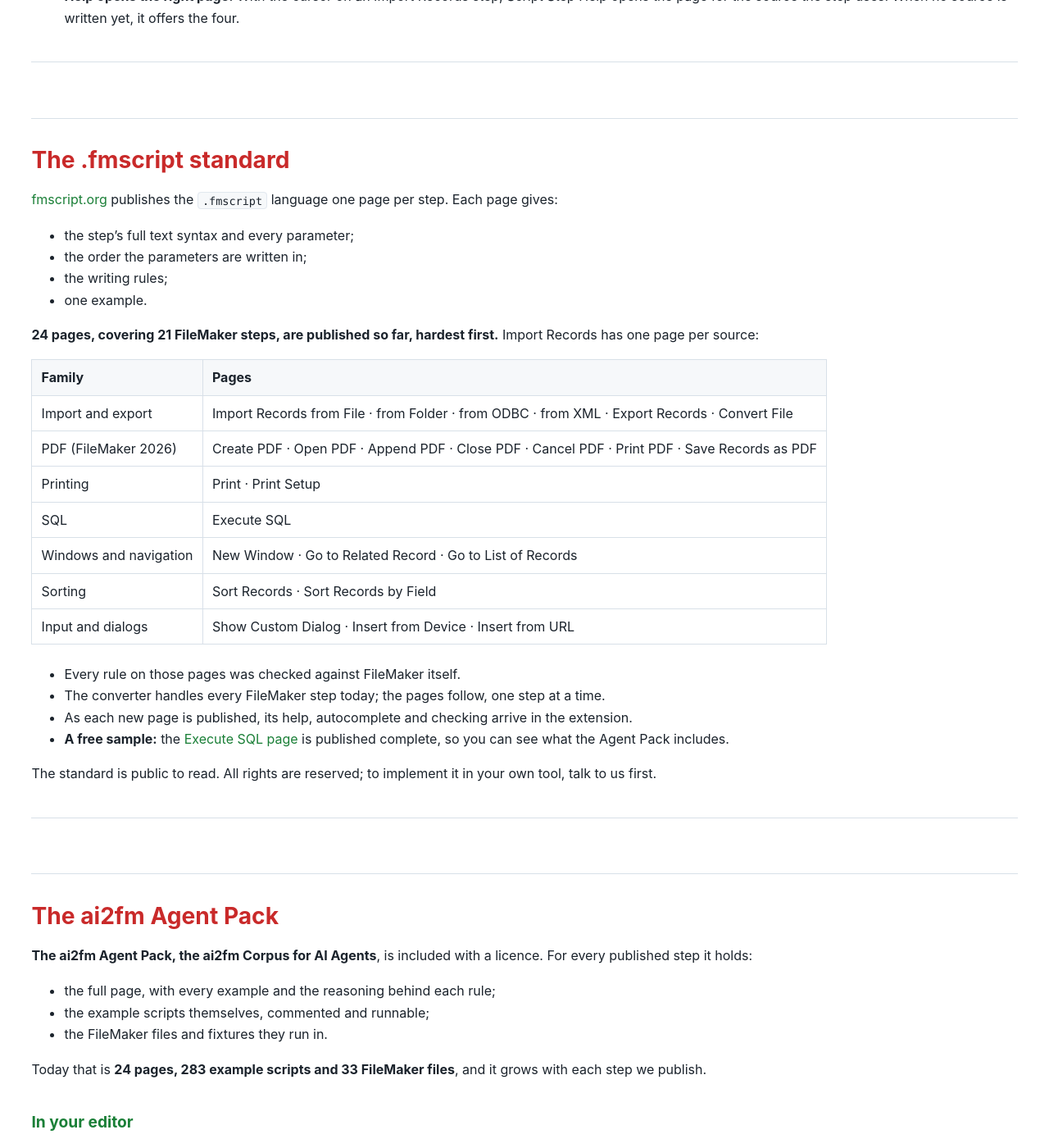
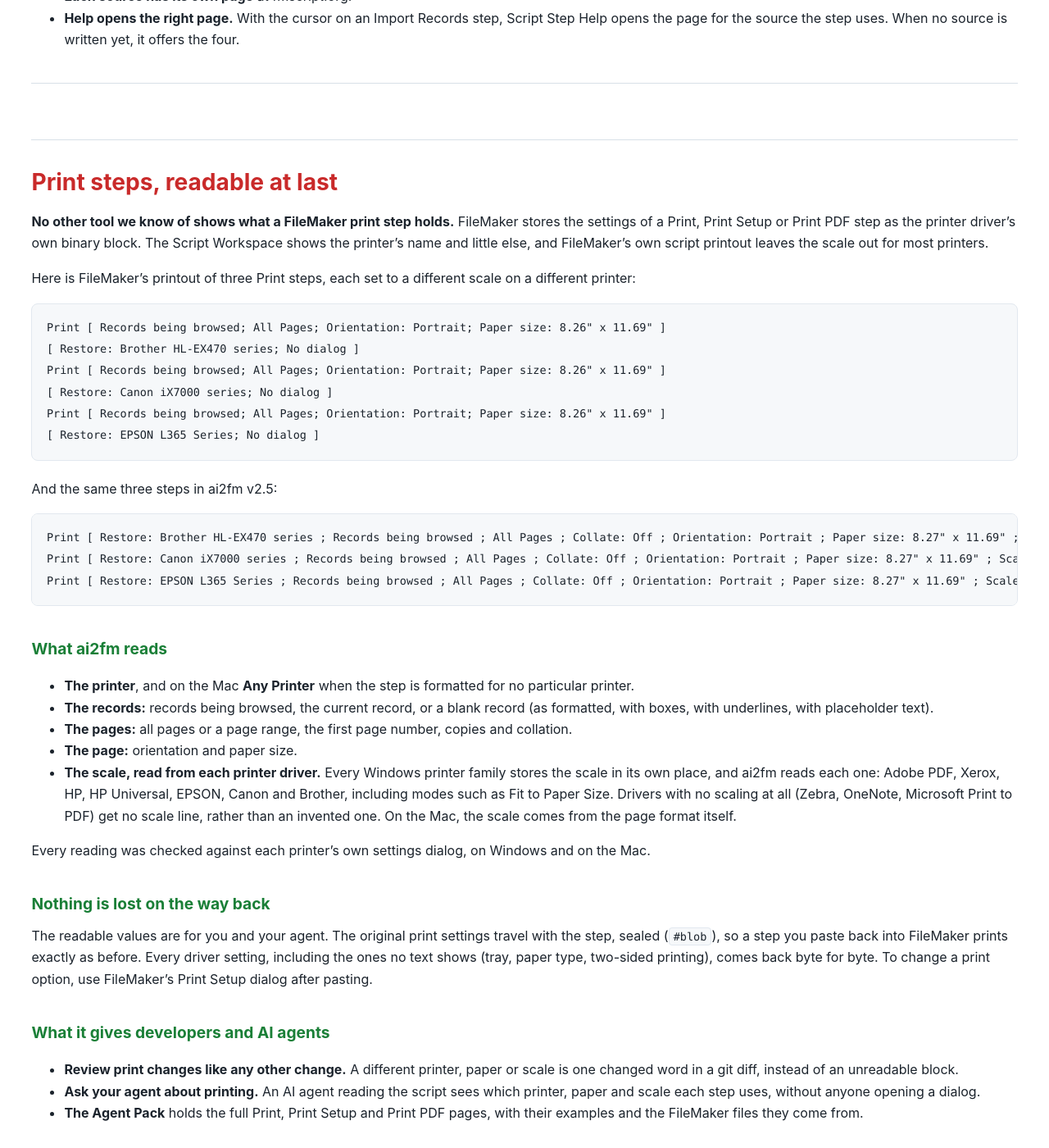
Before and after one commit to AxelarEU/ai2fm-community, a Jekyll site: the page built from releases/v2.5.md, in a window 1280 px wide and 1400 px high, scrolled down 1836 px. Shown: the whole window at 82% size. Built offline with Jekyll 4.4.1, drawn with Linux system fonts in a browser that asks for light colours; our own code applies the rules of GitHub Pages for plain Markdown files; some of the changed text lies outside the part shown.

Commit message:
Release page v2.5: a Print steps section (what ai2fm reads that FileMaker's printout leaves out, nothing lost on the way back, what it gives developers and agents); Bytenode line shortened; no paper-name claim
Co-Authored-By: Claude Opus 5.5 (1M context) <noreply@anthropic.com>

````diff
--- a/releases/v2.5.md
+++ b/releases/v2.5.md
@@ -9,7 +9,7 @@ title: ai2fm v2.5: everything that is new
 
 Copy a FileMaker script, read it as text in your editor, change it, and paste it back. v2.5 is the biggest release since ai2fm began. This page lists everything that changed since v2.4 (2.40.0, May 2026).
 
-**On this page:** [At a glance](#at-a-glance) · [The Import step, as text](#the-import-step-as-text) · [The .fmscript standard](#the-fmscript-standard) · [The ai2fm Agent Pack](#the-ai2fm-agent-pack) · [Help](#help-that-pastes) · [Autocomplete](#autocomplete-from-the-standard) · [Formatting](#readable-steps-the-formatter) · [Checking](#checking-as-you-type-the-linter) · [Panel, commands, shortcuts](#the-panel-commands-and-shortcuts) · [Conversion](#conversion-every-fix-on-the-server) · [Clipboard protection](#protection-from-filemakers-clipboard-bugs) · [Security](#security-and-privacy) · [Licensing](#licensing) · [Installing](#installing-v25) · [Good to know](#good-to-know) · [Thanks](#thank-you)
+**On this page:** [At a glance](#at-a-glance) · [The Import step, as text](#the-import-step-as-text) · [Print steps](#print-steps-readable-at-last) · [The .fmscript standard](#the-fmscript-standard) · [The ai2fm Agent Pack](#the-ai2fm-agent-pack) · [Help](#help-that-pastes) · [Autocomplete](#autocomplete-from-the-standard) · [Formatting](#readable-steps-the-formatter) · [Checking](#checking-as-you-type-the-linter) · [Panel, commands, shortcuts](#the-panel-commands-and-shortcuts) · [Conversion](#conversion-every-fix-on-the-server) · [Clipboard protection](#protection-from-filemakers-clipboard-bugs) · [Security](#security-and-privacy) · [Licensing](#licensing) · [Installing](#installing-v25) · [Good to know](#good-to-know) · [Thanks](#thank-you)
 
 ---
 
@@ -21,7 +21,7 @@ Copy a FileMaker script, read it as text in your editor, change it, and paste it
 4. **Help that pastes.** Every example in the built-in help of every script step is now valid `.fmscript`, ready to paste into FileMaker.
 5. **Autocomplete built from the standard:** 20 steps and 76 ready-made forms, plus option lists for the JSON functions and every Claris function.
 6. **A formatter that lays steps out the way a person would**, for SQL, calculations, JSON and windows. It never changes a value.
-7. **Print, readable at last.** The printer, page range, orientation, paper and scale are written out in text.
+7. **Print steps, readable at last.** The printer, records, page range, orientation, paper and scale of every Print, Print Setup and Print PDF step, written out in text for you and your AI agent. No other tool we know of does this.
 8. **Conversion runs on the ai2fm server.** Every conversion fix reaches you the moment it is published, with no update to install.
 9. **The ai2fm panel** in the left-hand bar, buttons above every script, and **FileMaker 2025 or 2026** as the version you paste into.
 10. **Protection from FileMaker's own clipboard bugs.** ai2fm repairs what it can and warns you on the step where it cannot.
@@ -62,6 +62,51 @@ This is an update on a match field that leaves one field untouched, shortened he
 - **Calculations are kept exactly as written**, character for character.
 - **Each source has its own page** at fmscript.org.
 - **Help opens the right page.** With the cursor on an Import Records step, Script Step Help opens the page for the source the step uses. When no source is written yet, it offers the four.
+
+---
+
+## Print steps, readable at last
+
+**No other tool we know of shows what a FileMaker print step holds.** FileMaker stores the settings of a Print, Print Setup or Print PDF step as the printer driver's own binary block. The Script Workspace shows the printer's name and little else, and FileMaker's own script printout leaves the scale out for most printers.
+
+Here is FileMaker's printout of three Print steps, each set to a different scale on a different printer:
+
+```
+Print [ Records being browsed; All Pages; Orientation: Portrait; Paper size: 8.26" x 11.69" ]
+[ Restore: Brother HL-EX470 series; No dialog ]
+Print [ Records being browsed; All Pages; Orientation: Portrait; Paper size: 8.26" x 11.69" ]
+[ Restore: Canon iX7000 series; No dialog ]
+Print [ Records being browsed; All Pages; Orientation: Portrait; Paper size: 8.26" x 11.69" ]
+[ Restore: EPSON L365 Series; No dialog ]
+```
+
+And the same three steps in ai2fm v2.5:
+
+```
+Print [ Restore: Brother HL-EX470 series ; Records being browsed ; All Pages ; Collate: Off ; Orientation: Portrait ; Paper size: 8.27" x 11.69" ; Scale: Fit to Paper Size ; With dialog: Off ; PrintSettings: #blob … ]
+Print [ Restore: Canon iX7000 series ; Records being browsed ; All Pages ; Collate: Off ; Orientation: Portrait ; Paper size: 8.27" x 11.69" ; Scale: 65% ; With dialog: Off ; PrintSettings: #blob … ]
+Print [ Restore: EPSON L365 Series ; Records being browsed ; All Pages ; Collate: Off ; Orientation: Portrait ; Paper size: 8.27" x 11.69" ; Scale: 94% ; With dialog: Off ; PrintSettings: #blob … ]
+```
+
+### What ai2fm reads
+
+- **The printer**, and on the Mac **Any Printer** when the step is formatted for no particular printer.
+- **The records:** records being browsed, the current record, or a blank record (as formatted, with boxes, with underlines, with placeholder text).
+- **The pages:** all pages or a page range, the first page number, copies and collation.
+- **The page:** orientation and paper size.
+- **The scale, read from each printer driver.** Every Windows printer family stores the scale in its own place, and ai2fm reads each one: Adobe PDF, Xerox, HP, HP Universal, EPSON, Canon and Brother, including modes such as Fit to Paper Size. Drivers with no scaling at all (Zebra, OneNote, Microsoft Print to PDF) get no scale line, rather than an invented one. On the Mac, the scale comes from the page format itself.
+
+Every reading was checked against each printer's own settings dialog, on Windows and on the Mac.
+
+### Nothing is lost on the way back
+
+The readable values are for you and your agent. The original print settings travel with the step, sealed (`#blob`), so a step you paste back into FileMaker prints exactly as before. Every driver setting, including the ones no text shows (tray, paper type, two-sided printing), comes back byte for byte. To change a print option, use FileMaker's Print Setup dialog after pasting.
+
+### What it gives developers and AI agents
+
+- **Review print changes like any other change.** A different printer, paper or scale is one changed word in a git diff, instead of an unreadable block.
+- **Ask your agent about printing.** An AI agent reading the script sees which printer, paper and scale each step uses, without anyone opening a dialog.
+- **The Agent Pack** holds the full Print, Print Setup and Print PDF pages, with their examples and the FileMaker files they come from.
 
 ---
 
@@ -279,7 +324,7 @@ In v2.4, part of the conversion ran on your machine. In v2.5 it runs on the ai2f
 | **Execute SQL and ODBC** | credentials across 2025 and 2026, calculated SQL read correctly, SQL on its own lines |
 | **Windows**: New Window, Go to Related Record, Go to List of Records, Move/Resize, Select, Close, Set Window Title | window styles and flags stored exactly as FileMaker stores them |
 | **Finds**: Perform Find, Constrain, Extend, Find Matching Records, Enter Find Mode, Quick Find, Find/Replace | one consistent syntax; no criterion dropped |
-| **Printing**: Print Setup, Print, Print PDF | the full page setup in text, paper names instead of inches, Mac and Windows; the original print settings travel with the step untouched, so it prints exactly as before |
+| **Printing**: Print Setup, Print, Print PDF | the full page setup in text, on Mac and Windows; the original print settings travel with the step untouched (see [Print steps](#print-steps-readable-at-last)) |
 | **Sort Records** | every sort order, blanks last, value-list order |
 | **Edit and insert steps**: Cut, Copy, Clear, Paste, Insert File, Text, Calculated Result, Picture, PDF, Audio/Video | correct target fields, nothing lost on paths, calculated repetitions kept |
 | **The AI steps**: Generate Response from Model, Perform RAG Action, Save Records as JSONL | variable targets, repetitions, fine-tuning options |
````
Also changed, not shown: other parts of releases/v2.5.md (+1 -1 lines).
